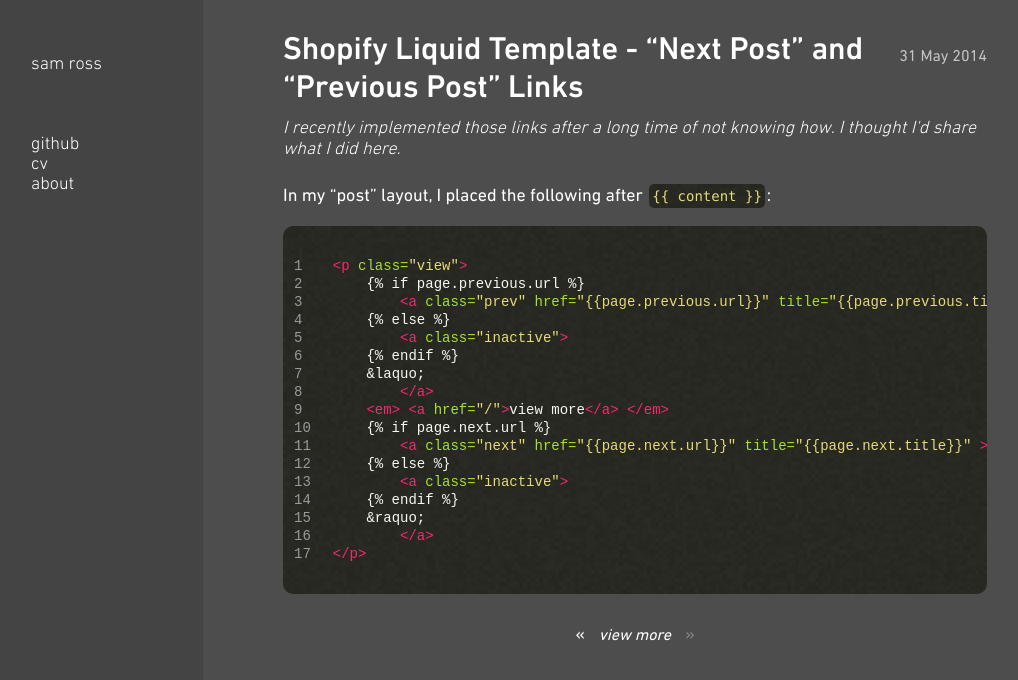
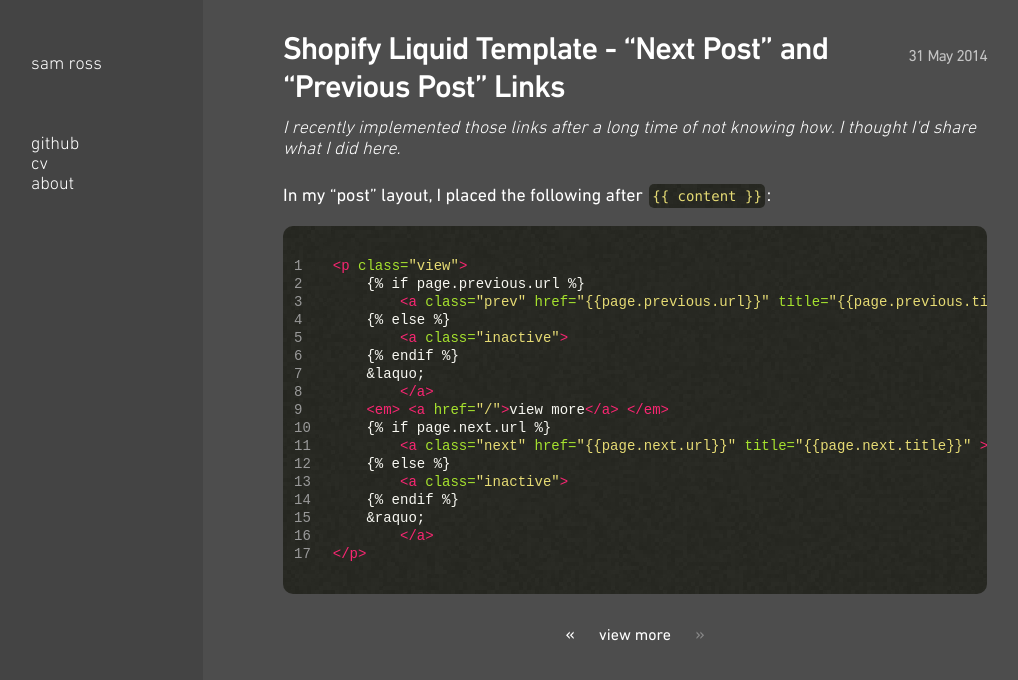
Before and after one commit to samjross/flannelJesus.github.io, a Jekyll site: the page built from _posts/2014-05-31-prev-next-post.md, in a window 1280 px wide. Shown: the top 680 px of the page, without its empty margins (5-1023 px from the left). Built offline with Jekyll 4.4.1, drawn with Linux system fonts in a browser that asks for light colours.

Commit message:
change typographic elements

```diff
--- a/_layouts/post.html
+++ b/_layouts/post.html
@@ -17,7 +17,7 @@
     {% endif %}
     &laquo;
         </a>
-    <em> <a href="/">view more</a> </em>
+    <a href="/">view more</a>
     {% if page.next.url %}
         <a class="next" href="{{page.next.url}}" title="{{page.next.title}}" >
     {% else %}
--- a/css/styles.css
+++ b/css/styles.css
@@ -118,6 +118,7 @@
 
 article>time {color:#C4C4C4;float:right;font-size:16px; margin:15px 0px 0px 20px}
 article h2 { font-size:32px;  margin-bottom:10px; margin-top:0px; font-weight:700}
+time, h2 {letter-spacing: -1px;word-spacing: 1px}
 article h4 { font-weight: 100; font-size: 18px; font-style: italic; margin-top: 10px;}
 article p {margin: 18px 0; font-size:18px; line-height:23px;}
 article a { text-decoration:underline; }
@@ -125,6 +126,7 @@
 
 p.view { text-align: center; margin-top: 30px }
 p.view a {text-decoration:none}
+p.view a:nth-child(2) {font-size:16px;}
 p.view>a {font-size:18px; margin: 0px 10px 0px 10px}
 p.view em a:hover {text-decoration: underline}
 p.view a.inactive {pointer-events: none; cursor: default; color:#888;}
```
